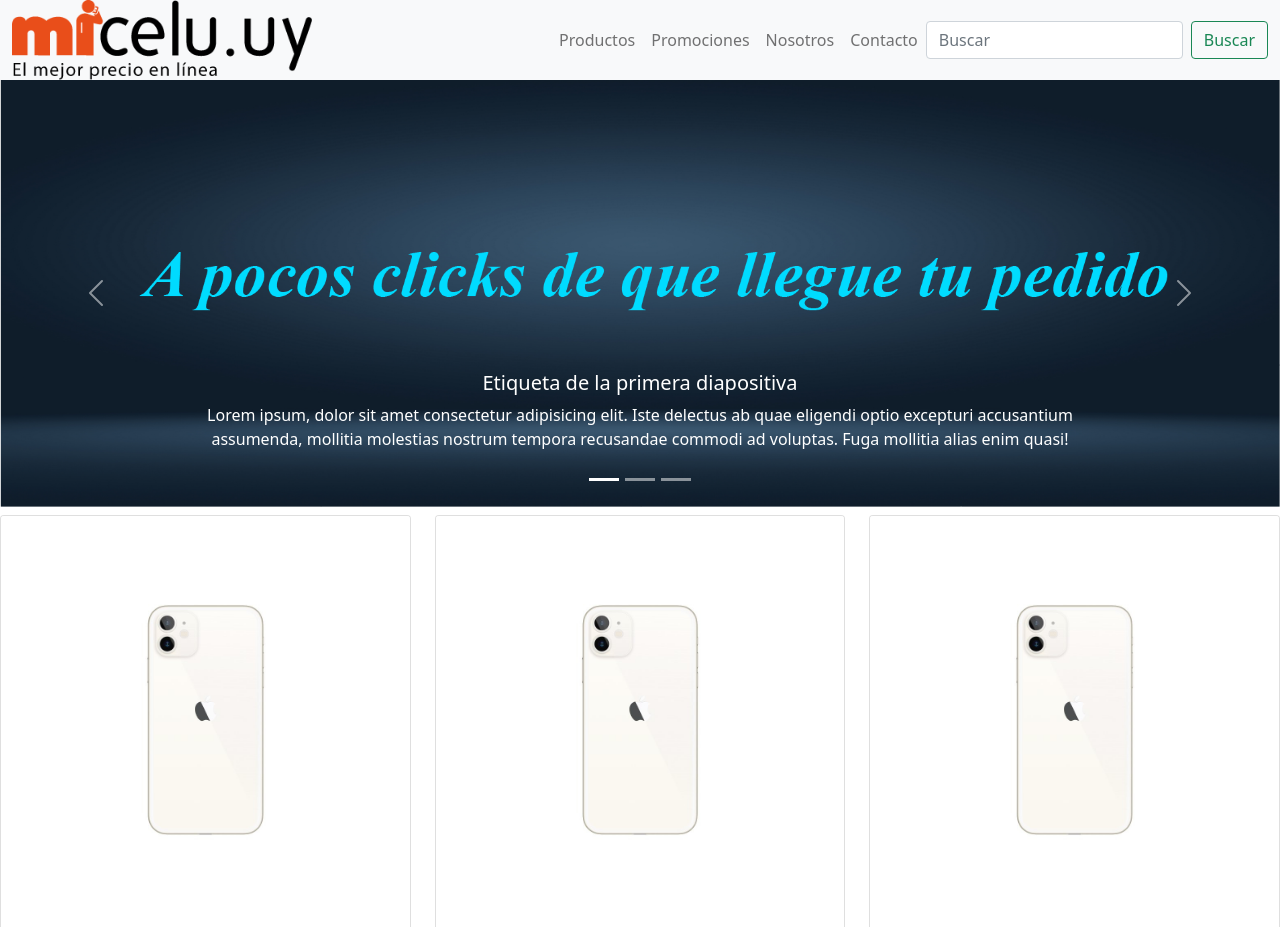
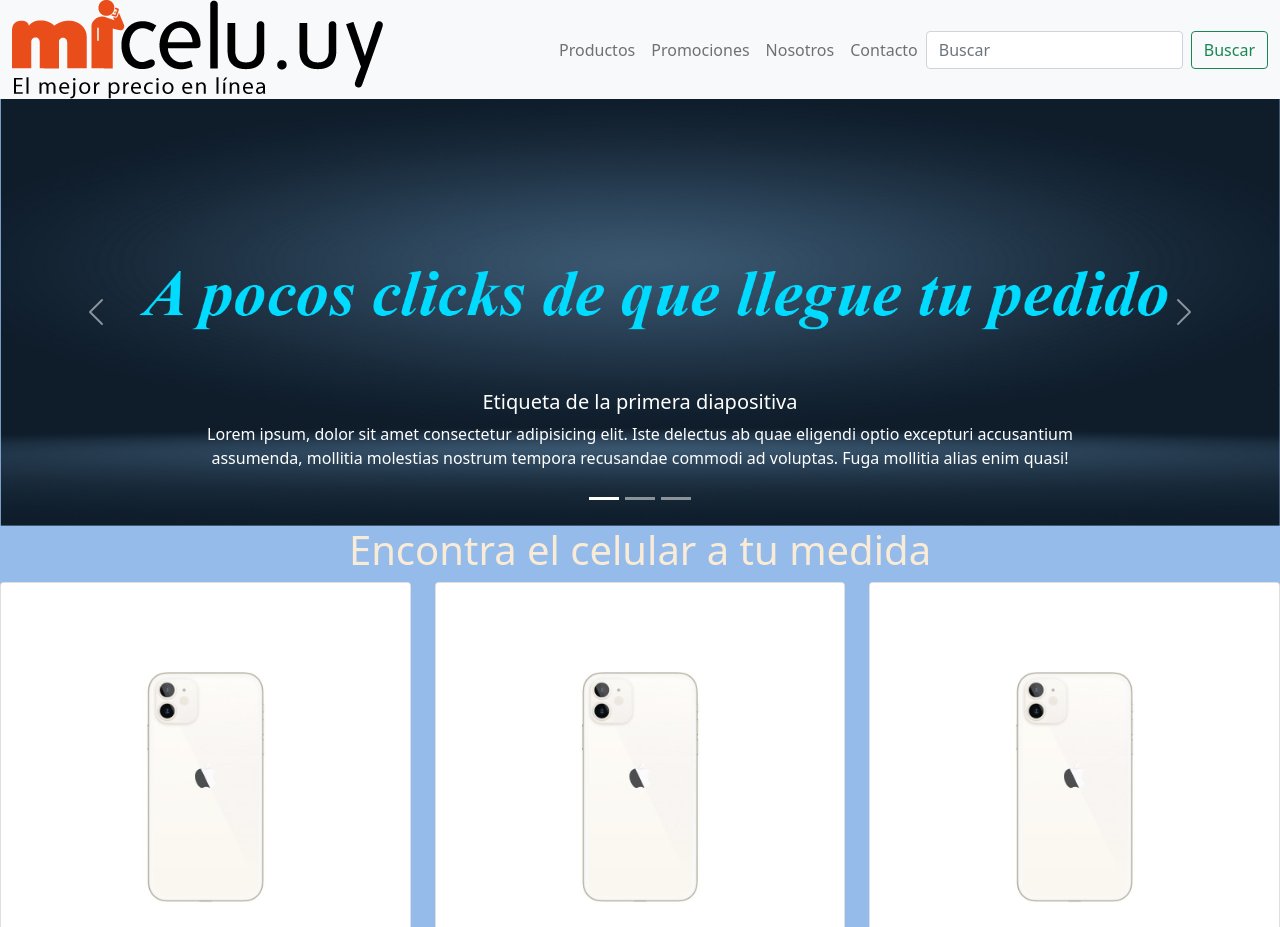
Before and after one commit to EmiGaucher/repoMicelu, a website: page index.html in a window 1280 px wide. Shown: the top 927 px of the page. Drawn offline with nearby package versions, Linux system fonts and the light colour scheme.

Commit message:
subida SASS1

```diff
--- a/css/style.css
+++ b/css/style.css
@@ -35,5 +35,4 @@
   border-color: rgba(0,0,0,.1);
 }
 
-
 /*main*/
--- a/index.html
+++ b/index.html
@@ -10,7 +10,7 @@
     <link href="https://cdn.jsdelivr.net/npm/bootstrap@5.0.2/dist/css/bootstrap.min.css" rel="stylesheet"
         integrity="sha384-EVSTQN3/azprG1Anm3QDgpJLIm9Nao0Yz1ztcQTwFspd3yD65VohhpuuCOmLASjC" crossorigin="anonymous">
     <!-- Mi CSS -->
-    <link rel="stylesheet" href="css/style.css">
+    <link rel="stylesheet" href="css/main.css">
 
     <title>Micelu</title>
 </head>
@@ -70,7 +70,7 @@
                 </div>
             </div>
             <div class="carousel-item">
-                <img src="img/imagenhero.png" class="d-block w-100" alt="...">
+                <img src="img/imagenhero2.jpg" class="d-block w-100" alt="...">
                 <div class="carousel-caption d-none d-md-block">
                     <h5>Etiqueta de la segunda diapositiva</h5>
                     <p>Lorem ipsum dolor sit amet, consectetur adipisicing elit. Nesciunt iure repellat doloribus
@@ -79,7 +79,7 @@
                 </div>
             </div>
             <div class="carousel-item">
-                <img src="img/imagenhero.png" class="d-block w-100" alt="...">
+                <img src="img/imagenhero3.jpg" class="d-block w-100" alt="...">
                 <div class="carousel-caption d-none d-md-block">
                     <h5>Etiqueta de la tercera diapositiva</h5>
                     <p>Lorem ipsum dolor sit amet consectetur adipisicing elit. Mollitia autem in nam earum eligendi,
@@ -99,8 +99,10 @@
             <span class="visually-hidden">Next</span>
         </button>
     </div>
+        <!-- Termina Carrusel -->
+        <!-- Empieza Main -->
     <main>
-        <h1></h1>
+        <h1  class="tituloMain">Encontra el celular a tu medida</h1>
         <div class="row row-cols-1 row-cols-md-3 g-4">
             <div class="col">
                 <div class="card h-100">
@@ -149,7 +151,6 @@
     <!-- Termina Carrusel -->
     <!-- Empieza Footer -->
     <footer class="text-center text-lg-start bg-light text-muted">
-        <section class="">
             <div class="container text-center text-md-start mt-5">
                 <div class="row mt-3">
                     <div class="col-md-3 col-lg-4 col-xl-3 mx-auto mb-4">
@@ -205,7 +206,6 @@
                     </div>
                 </div>
             </div>
-        </section>
     </footer>
     <!-- TERMINA Footer -->
     <!-- Option 1: Bootstrap Bundle with Popper -->
--- a/scss/main.scss
+++ b/scss/main.scss
@@ -1,9 +1,12 @@
+@import "partials/variables";
 @import "partials/header";
 @import "partials/principal";
+@import "partials/footer";
+@import "partials/mediaquerys";
+@import url("https://fonts.googleapis.com/css2?family=Open+Sans:wght@300&family=Roboto:wght@100&display=swap");
 *{
     padding: 0;
     margin: 0;
 }
 body {
-    background: #020024;
-    background: linear-gradient(90deg, #020024 0%, #090979 43%, #00d4ff 100%); }
+    background: #94bbe9;}
--- /dev/null
+++ b/scss/partials/_footer.scss
@@ -0,0 +1,3 @@
+.footer{
+
+}
--- a/scss/partials/_principal.scss
+++ b/scss/partials/_principal.scss
@@ -0,0 +1,6 @@
+.tituloMain{
+    display: flex;
+    justify-content: center;
+    color: antiquewhite;
+    font-family: system-ui, -apple-system, BlinkMacSystemFont, 'Segoe UI', Roboto, Oxygen, Ubuntu, Cantarell, 'Open Sans', 'Helvetica Neue', sans-serif;
+}
--- /dev/null
+++ b/scss/partials/_variables.scss
@@ -0,0 +1,3 @@
+$colorPrincipal: antiquewhite;
+$colorItem: #CFDEE7;
+$fuenteTitulos: 'Roboto';
```
Also changed, not shown: css/main.css, img/imagenhero2.jpg (added), img/imagenhero3.jpg (added), scss/partials/_mediaquerys.scss (added).
